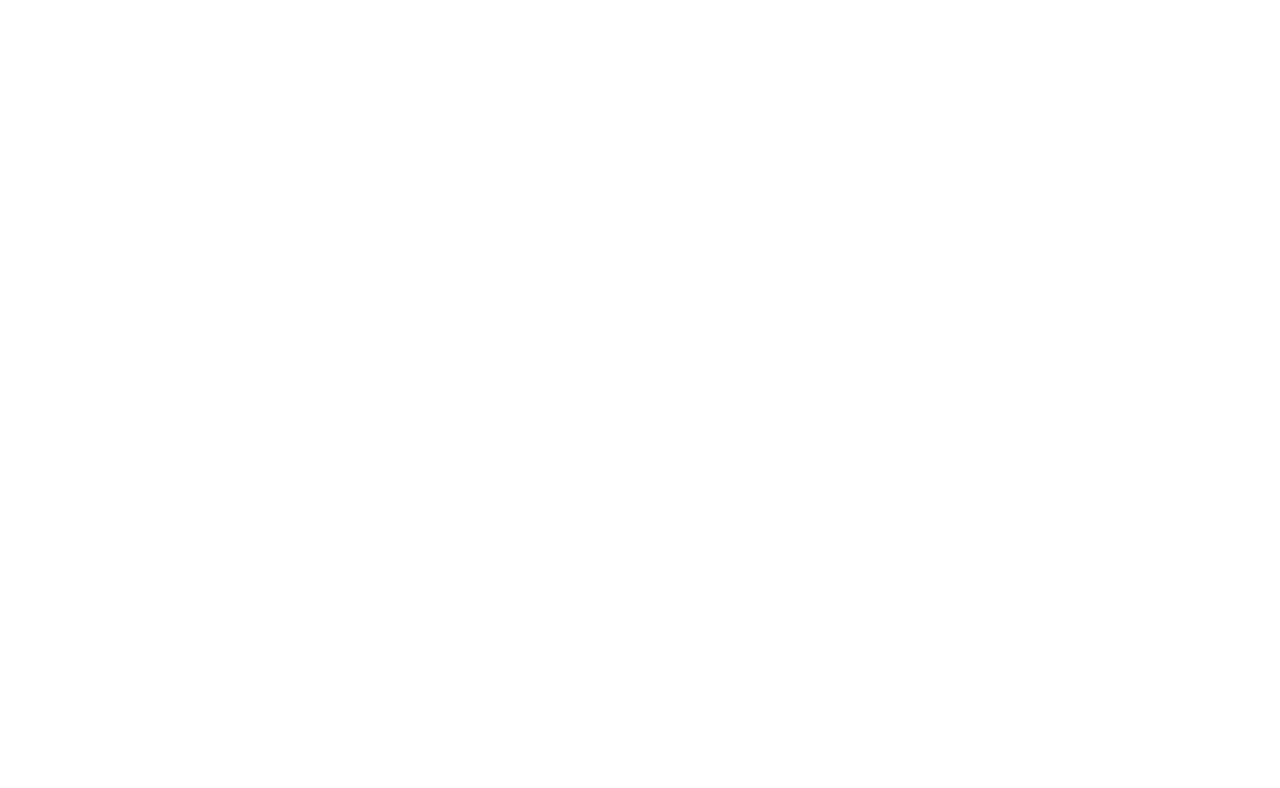
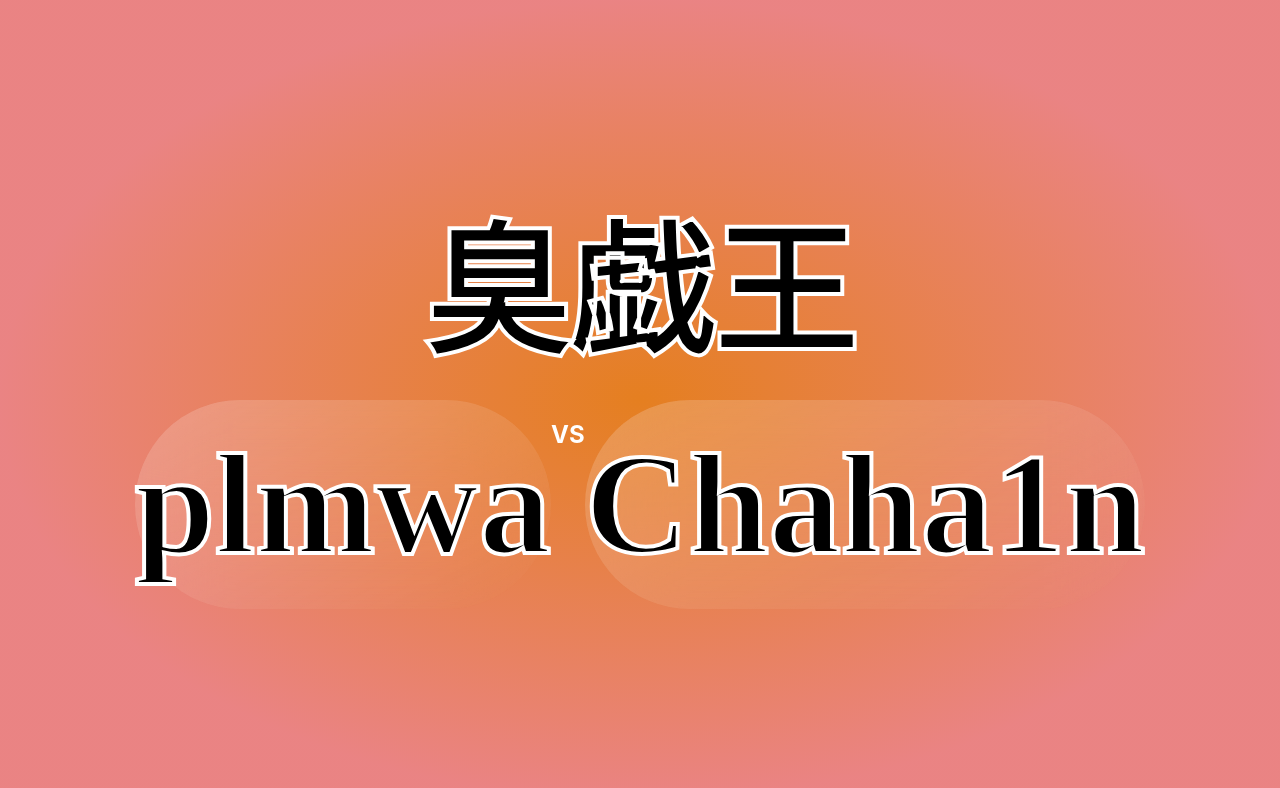
Before and after one commit to RAINeko256/shugiou, a React (Create React App) app: page /battle in a window 1280 px wide. Shown: the top 788 px of the page. Built offline with nearby package versions, Linux system fonts and the light colour scheme.

Commit message:
battle UI in progress
- 名前の表示するためのコンポーネント、BattleNameの作成
- TopでもBattleでも使う背景コンポーネント、Backgroundの作成
- 臭戯王の文字を表示するためのTitleコンポーネントの作成

```diff
--- a/package.json
+++ b/package.json
@@ -8,6 +8,7 @@
     "@emotion/css": "^11.7.1",
     "@emotion/react": "^11.7.1",
     "@fontsource/noto-sans-jp": "^4.5.2",
+    "@mui/material": "^5.2.5",
     "@testing-library/jest-dom": "^5.16.1",
     "@testing-library/react": "^12.1.2",
     "@testing-library/user-event": "^13.5.0",
--- a/src/App.js
+++ b/src/App.js
@@ -12,7 +12,7 @@
     <BrowserRouter>
       <Routes>
         <Route path="/" element={<Top />} />
-        <Route path="battle" element={<Battle />} />
+        <Route path="/battle" element={<Battle />} />
       </Routes>
     </BrowserRouter>
   )
--- /dev/null
+++ b/src/component/Background.js
@@ -0,0 +1,23 @@
+/** @jsxImportSource @emotion/react */
+import { css } from "@emotion/css"
+
+function Background(props){
+  return(
+  <div
+      className={css({
+        width: "100vw",
+        height: "100vh",
+        background:
+          "radial-gradient(50% 50% at 50% 50%, #E57F20 0%, rgba(227, 90, 90, 0.75) 100%)",
+        display:"flex",
+        flexDirection:"column",
+        justifyContent: "center",
+        alignItems:"center"
+      })}
+    >
+      {props.children}
+    </div>
+  )
+}
+
+export default Background
--- /dev/null
+++ b/src/component/BattleName.js
@@ -0,0 +1,36 @@
+/** @jsxImportSource @emotion/react */
+import { css } from "@emotion/css";
+
+function BattleName(props) {
+  return (
+    <div
+      className={css({
+        background:
+          "linear-gradient(152.97deg, rgba(255, 255, 255, 0.2) 0%, rgba(255, 255, 255, 0) 100%)",
+        backdropFilter: "blur(42px)",
+        borderRadius: "125px",
+      })}
+    >
+      <h4
+        className={css({
+          margin: "0%",
+          fontFamily: "Noto Sans JP",
+          fontStyle: "normal",
+          fontWeight: "bold",
+          fontSize: "144px",
+          lineHeight: "209px",
+          alignItems: "center",
+          textAlign: "center",
+
+          color: "#000000",
+          TextStroke: "4px #FFFFFF",
+          WebkitTextStroke: "4px #FFFFFF",
+        })}
+      >
+        {props.children}
+      </h4>
+    </div>
+  );
+}
+
+export default BattleName;
--- /dev/null
+++ b/src/component/Title.js
@@ -0,0 +1,27 @@
+/** @jsxImportSource @emotion/react */
+import { css } from "@emotion/css"
+
+function Title(){
+  return(
+    <h1
+        className={css({
+          margin: "0%",
+          fontFamily: "Noto Sans JP",
+          fontStyle: "normal",
+          fontWeight: "bold",
+          fontSize: "144px",
+          lineHeight: "209px",
+          alignItems: "center",
+          textAlign: "center",
+
+          color: "#000000",
+          TextStroke: "4px #FFFFFF",
+          WebkitTextStroke: "4px #FFFFFF",
+        })}
+      >
+        臭戯王
+      </h1>
+  )
+}
+
+export default Title
--- a/src/pages/Top/Top.js
+++ b/src/pages/Top/Top.js
@@ -4,54 +4,26 @@
 import { Link } from "react-router-dom"
 
 import GlassButton from "./component/GlassButton"
+import Background from "../../component/Background"
+import Title from "../../component/Title"
 
-function Top(){
-  return(
-    <div
-      className={css({
-        width: "100vw",
-        height: "100vh",
-        background:
-          "radial-gradient(50% 50% at 50% 50%, #E57F20 0%, rgba(227, 90, 90, 0.75) 100%)",
-        display:"flex",
-        flexDirection:"column",
-        justifyContent: "center",
-        alignItems:"center"
-      })}
-    >
-      <h1
+function Top() {
+  return (
+    <Background>
+      <Title/>
+      {/**参戦する、観戦するボタン2つのコンテナ */}
+      <div
         className={css({
-          margin: "0%",
-          fontFamily: "Noto Sans JP",
-          fontStyle: "normal",
-          fontWeight: "bold",
-          fontSize: "144px",
-          lineHeight: "209px",
-          alignItems: "center",
-          textAlign: "center",
-
-          color: "#000000",
-          TextStroke:"4px #FFFFFF",
-          WebkitTextStroke: "4px #FFFFFF",
+          width: "100%",
+          display: "flex",
+          justifyContent: "space-around",
         })}
       >
-        臭戯王
-      </h1>
-      {/**参戦する、観戦するボタン2つのコンテナ */}
-      <div className={css({
-        width:"100%",
-        display:"flex",
-        justifyContent:"space-around"
-      })}>
-      <GlassButton>
-        参戦する
-      </GlassButton>
-      <GlassButton>
-        観戦する
-      </GlassButton>
+        <GlassButton>参戦する</GlassButton>
+        <GlassButton>観戦する</GlassButton>
       </div>
-    </div>
-  )
+    </Background>
+  );
 }
 
-export default Top
+export default Top;
--- a/src/pages/Top/component/GlassButton.js
+++ b/src/pages/Top/component/GlassButton.js
@@ -7,11 +7,15 @@
       className={css({
         width: "450px",
         height: "250px",
-        background:
-          "linear-gradient(152.97deg, rgba(255, 255, 255, 0.2) 0%, rgba(255, 255, 255, 0) 100%)",
-        backdropFilter: "blur(42px)",
-        /* Note: backdrop-filter has minimal browser support */
-        borderRadius: "16px",
+        background:"rgba( 255, 0, 0, 0.2 )",
+        boxShadow:"0 8px 32px 0 rgba( 31, 38, 135, 0.37 )",
+        backdropFilter:"blur( 5px )",
+        WebkitBackdropFilter:"blur( 5px )",
+        borderRadius:"10px",
+        border:"1px solid rgba( 255, 255, 255, 0.18 )",
+        "&:active":{
+          boxShadow:"inset 0 8px 32px 0 rgba( 31, 38, 135, 0.37 )",
+        },
 
         fontFamily:"Noto Sans JP",
         fontStyle:"normal",
--- a/src/pages/battle/Battle.js
+++ b/src/pages/battle/Battle.js
@@ -1,12 +1,31 @@
 /** @jsxImportSource @emotion/react */
-import { css } from "@emotion/css"
+import { css } from "@emotion/css";
 
-function Battle(){
-  return(
-    <div>
+import Background from "../../component/Background";
+import Title from "../../component/Title";
+import BattleName from "../../component/BattleName";
 
-    </div>
-  )
+function Battle() {
+  return (
+    <Background>
+      <Title />
+      <div className={css({
+        display:"flex"
+      })}>
+        <BattleName>plmwa</BattleName>
+        <div className={css({})}>
+          <h2
+            className={css({
+              color: "white",
+            })}
+          >
+            VS
+          </h2>
+        </div>
+        <BattleName>Chaha1n</BattleName>
+      </div>
+    </Background>
+  );
 }
 
-export default Battle
+export default Battle;
```
Also changed, not shown: 1 other file (tests, documents, lock files or other folders).
